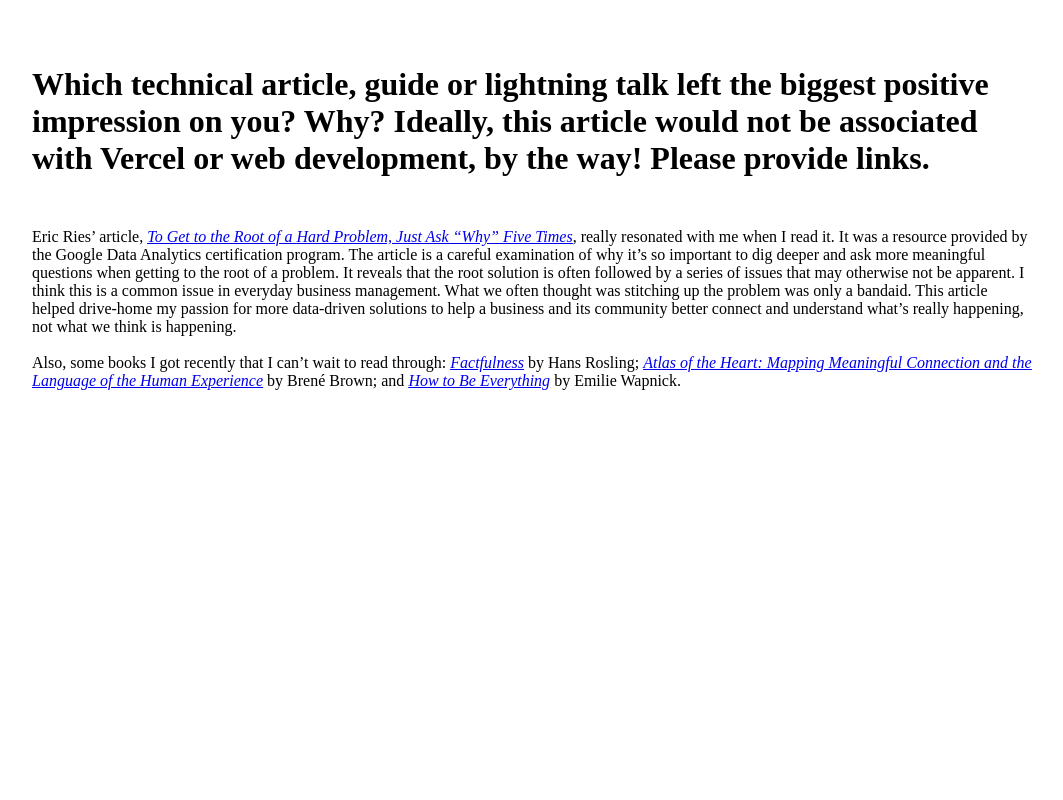
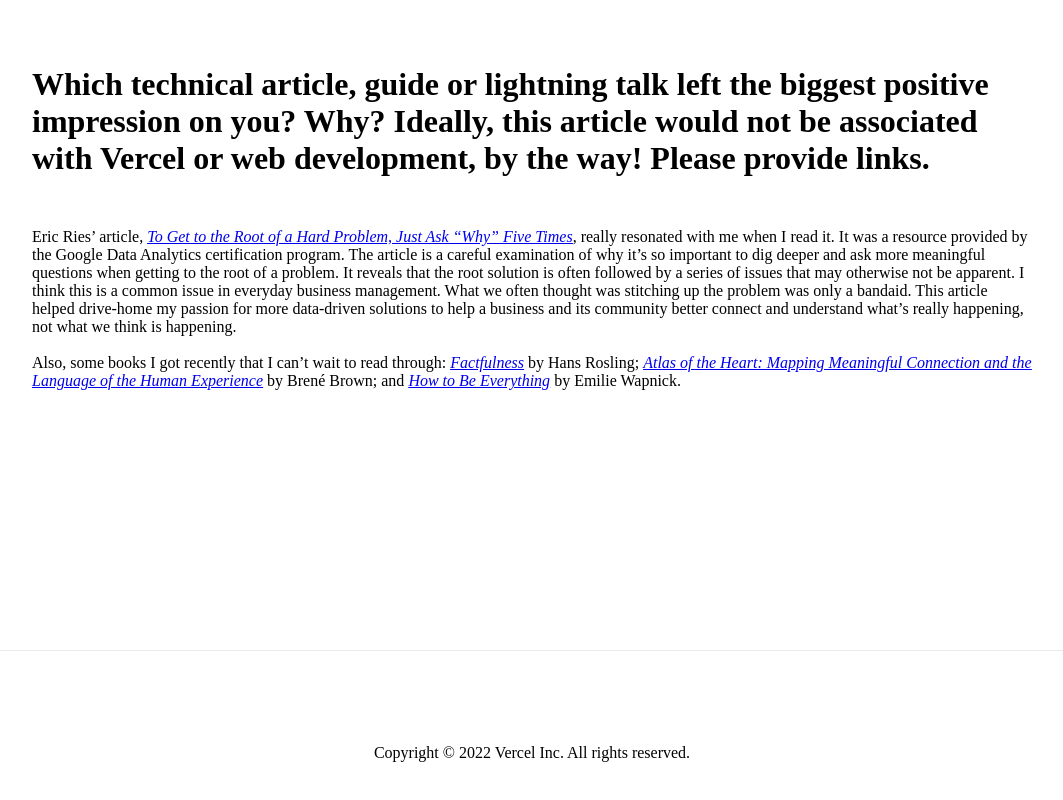
Before and after one commit to amybarger/community-manager-project, a Next.js app: page /article in a window 1280 px wide. Shown: the part 414-1214 px from the top of the page, without its empty margins (108-1171 px from the left). Before the commit the page ends 1072 px from the top, so only its background shows below. Built offline with nearby package versions, Linux system fonts and the light colour scheme.

Commit message:
Added footer to article page

```diff
--- a/pages/article.js
+++ b/pages/article.js
@@ -27,6 +27,11 @@ export default function Article() {
             </p>
             </div>
             </main>
+            <footer className={styles.footer}>
+                <a class="navbar-bran" href="https://vercel.com/about">
+                <img src="/vercel_logo.png" alt="Vercel logo" className={styles.vercellogobottom}></img></a>
+                 <p> Copyright © 2022 Vercel Inc. All rights reserved.</p>
+            </footer>
         </div>
     )
 }
```
